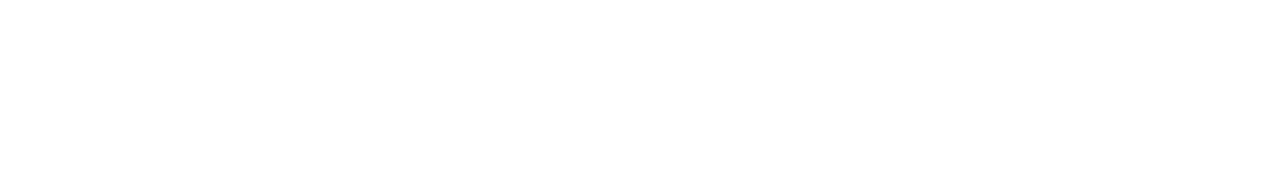
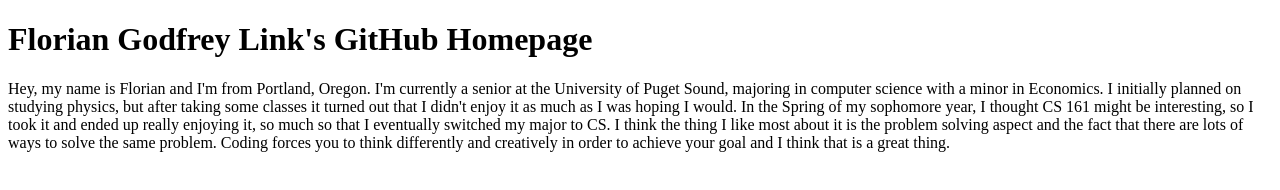
Before and after one commit to florianglink/florianglink.github.io, a plain HTML site: page index.html in a window 1280 px wide. Drawn offline with Linux system fonts and the light colour scheme.

Commit message:
Added the forst paragraph of my description

```diff
--- a/index.html
+++ b/index.html
@@ -3,9 +3,17 @@
   <head>
     <meta charset="UTF-8">
     <title>Florian's GitHub homepage</title>
+    <link rel='stylesheet' href='default.css'/>
   </head>
   <body>
-
+      <h1>Florian Godfrey Link's GitHub Homepage</h1>
+      <p>Hey, my name is Florian and I'm from Portland, Oregon. I'm currently a senior at the University of Puget Sound,
+        majoring in computer science with a minor in Economics. I initially planned on studying physics, but after taking
+        some classes it turned out that I didn't enjoy it as much as I was hoping I would. In the Spring of my sophomore
+        year, I thought CS 161 might be interesting, so I took it and ended up really enjoying it, so much so that I
+        eventually switched my major to CS. I think the thing I like most about it is the problem solving aspect and the
+        fact that there are lots of ways to solve the same problem. Coding forces you to think differently and creatively
+        in order to achieve your goal and I think that is a great thing.   </p>
 
   </body>
 </html>
```
